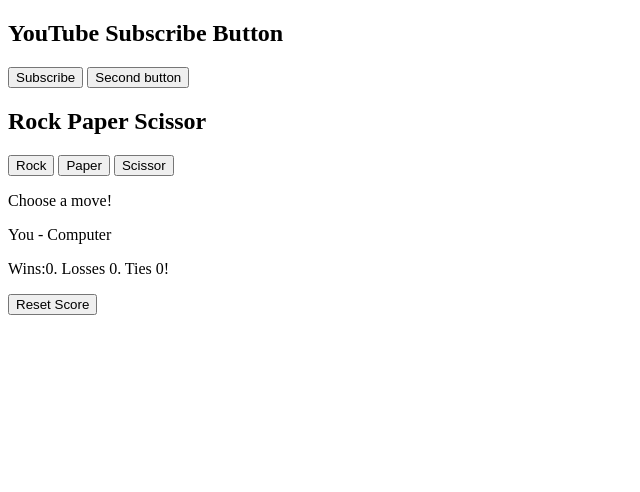
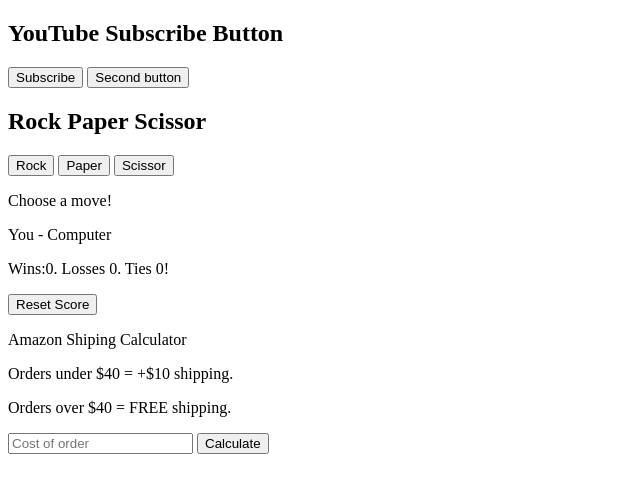
Before and after one commit to LuanDuka/javascript-course, a plain HTML site: page Projects/javascript-course/09-dom.html in a window 1280 px wide. Shown: the whole page, without its empty margins (0-640 px from the left). Drawn offline with Linux system fonts and the light colour scheme.

Commit message:
Add shipping calculation lesson 09

```diff
--- a/Projects/javascript-course/09-dom.html
+++ b/Projects/javascript-course/09-dom.html
@@ -9,10 +9,11 @@
 </head>
 
 <body>
-    <h2>YouTube Subscribe Button</h2>
-    <button onclick="subscribe()" class="js-subscribe-button">Subscribe</button>
-    <button class="js-button">Second button</button>
-
+    <div>
+        <h2>YouTube Subscribe Button</h2>
+        <button onclick="subscribe()" class="js-subscribe-button">Subscribe</button>
+        <button class="js-button">Second button</button>
+    </div>
 
     <div>
         <h2>Rock Paper Scissor</h2>
@@ -31,6 +32,15 @@
         <button onclick="resetScore()">Reset Score</button>
     </div>
 
+    <div>
+        <p>Amazon Shiping Calculator</p>
+        <p>Orders under $40 = +$10 shipping.</p>
+        <p>Orders over $40 = FREE shipping.</p>
+        <input class="js-cost-input" onkeydown="typing(event)" placeholder="Cost of order">
+        <button onclick="calculateTotal()">Calculate</button>
+        <p class="js-total-cost"></p>
+    </div>
+
 
     <script src="javascrip 07 copy.js"></script>
 </body>
--- a/Projects/javascript-course/javascrip 07 copy.js
+++ b/Projects/javascript-course/javascrip 07 copy.js
@@ -434,3 +434,23 @@
     buttonElement.innerText = 'Subscribe';
   }
 }
+
+function calculateTotal() {
+  const inputElement = document.querySelector('.js-cost-input');
+  let cost = Number(inputElement.value);//when change de variable, shift "const" to "let"
+
+  if (cost < 40) {
+    cost = cost + 10;
+  }
+
+  document.querySelector('.js-total-cost')
+    .innerHTML = ` $${cost}`;
+
+}
+
+function typing(event) {//to put a value in to a function we can use a parameter"event"
+  if (event.key === 'Enter') {
+    calculateTotal();
+  }
+
+}
--- a/Projects/javascript-course/style.css
+++ b/Projects/javascript-course/style.css
@@ -60,3 +60,5 @@
     /* border: 1px solid white; */
     align-items: stretch;
 }
+
+/* Lesson 09 */
```
